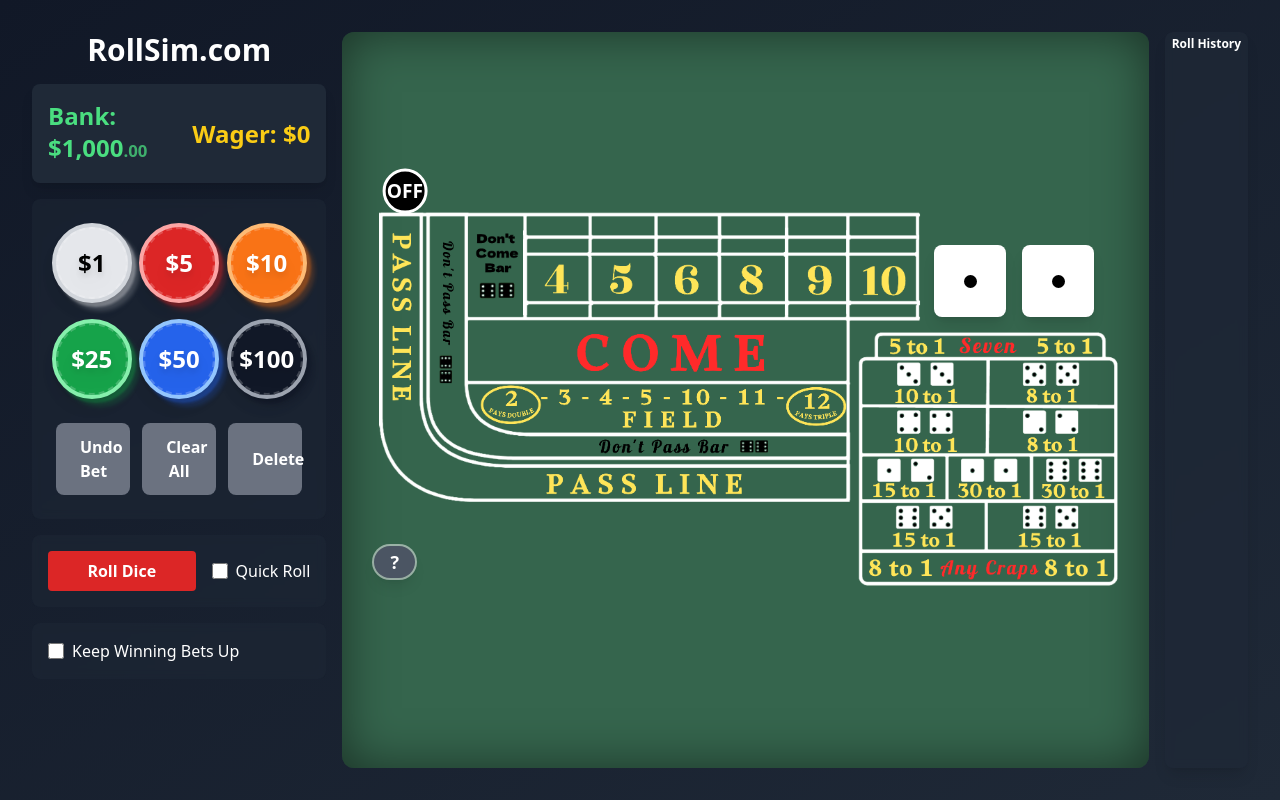
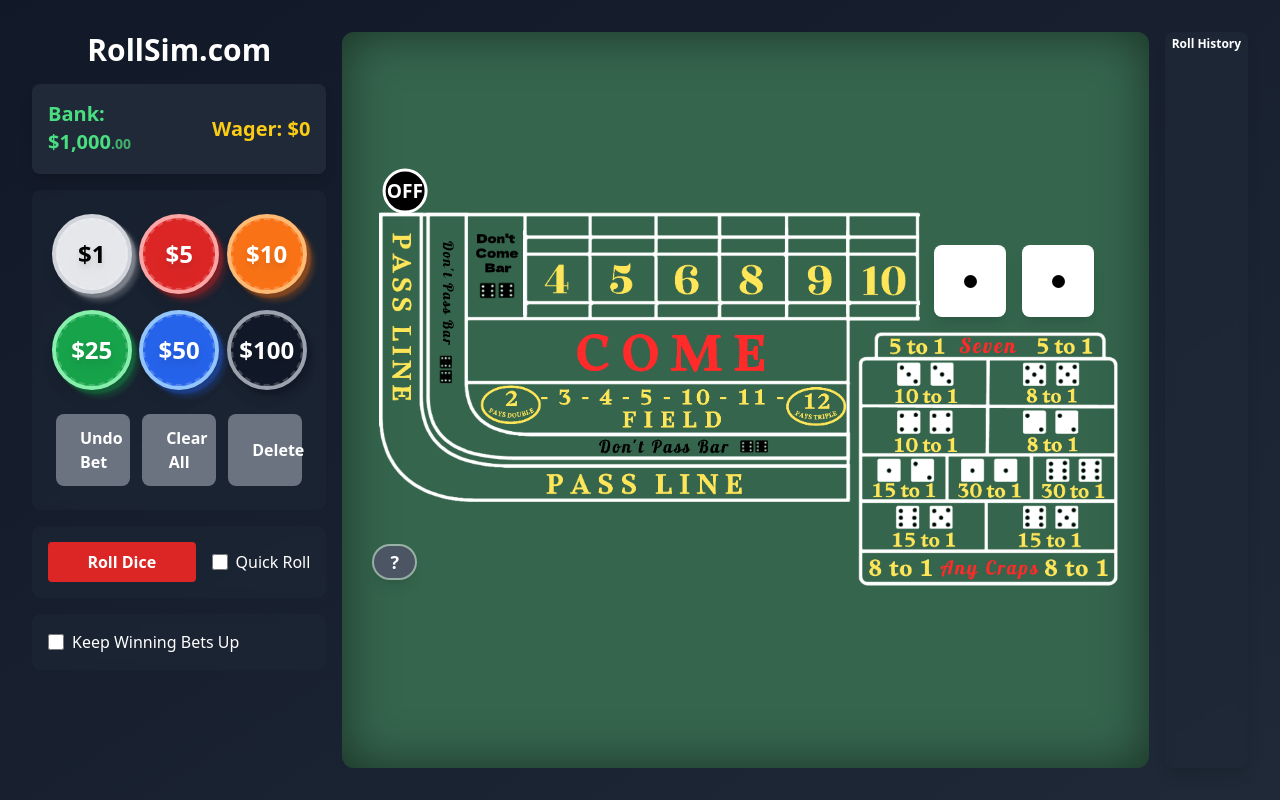
Before and after one commit to adamnelsonarcher/react-craps, a React (Create React App) app: page / in a window 1280 px wide. Built offline with nearby package versions, Linux system fonts and the light colour scheme.

Commit message:
shrunk text

```diff
--- a/src/App.tsx
+++ b/src/App.tsx
@@ -452,7 +452,7 @@ const App: React.FC = () => {
 
               <div className="bg-gray-800 rounded-lg p-4 text-center shadow-lg flex justify-between items-center">
                 <div className="w-[200px] text-left">
-                  <span className="text-2xl text-green-400 font-bold">
+                  <span className="text-xl text-green-400 font-bold">
                     Bank: <AnimatedBalance
                       value={bank}
                       animate={lastProfit > 0}
@@ -460,7 +460,7 @@ const App: React.FC = () => {
                   </span>
                 </div>
                 <div className="w-[200px] text-right">
-                  <span className="text-2xl text-yellow-400 font-bold">
+                  <span className="text-xl text-yellow-400 font-bold">
                     Wager: ${calculateTotalWager(bets).toLocaleString()}
                   </span>
                 </div>
```
